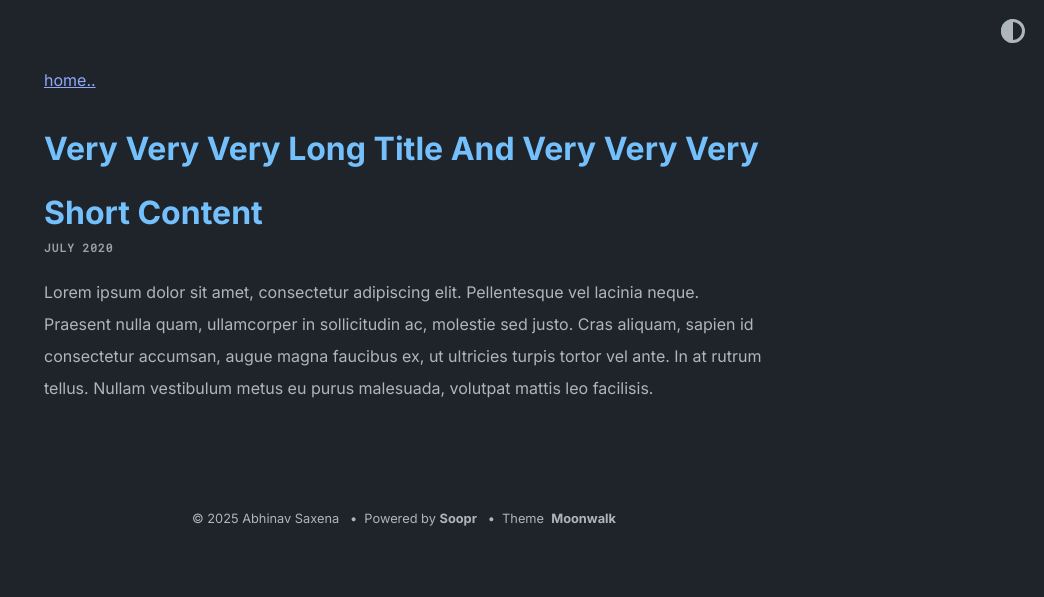
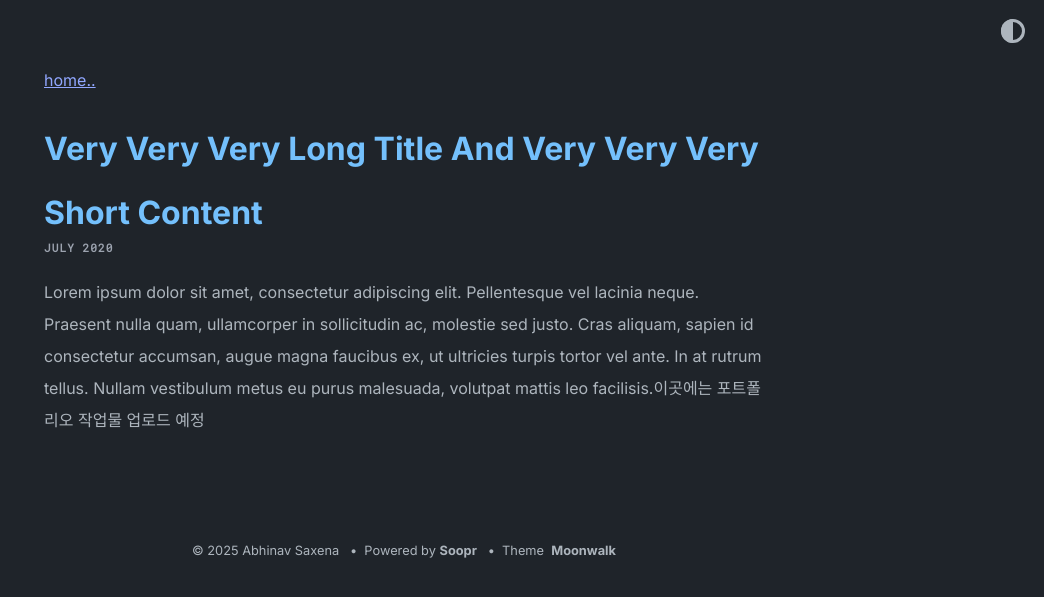
Before and after one commit to BangJeongBin/BangJeongBin.github.io, a Jekyll site: the page built from _posts/2020-07-08-very-very-very-long-title-and-very-very-very-short-content.md, in a window 1280 px wide. Shown: the top 597 px of the page, without its empty margins (236-1280 px from the left). Built offline with Jekyll 4.4.1, drawn with Linux system fonts in a browser that asks for light colours.

Commit message:
Update 2020-07-08-very-very-very-long-title-and-very-very-very-short-content.md

```diff
--- a/_posts/2020-07-08-very-very-very-long-title-and-very-very-very-short-content.md
+++ b/_posts/2020-07-08-very-very-very-long-title-and-very-very-very-short-content.md
@@ -2,4 +2,4 @@
 layout: post
 ---
 
-Lorem ipsum dolor sit amet, consectetur adipiscing elit. Pellentesque vel lacinia neque. Praesent nulla quam, ullamcorper in sollicitudin ac, molestie sed justo. Cras aliquam, sapien id consectetur accumsan, augue magna faucibus ex, ut ultricies turpis tortor vel ante. In at rutrum tellus. Nullam vestibulum metus eu purus malesuada, volutpat mattis leo facilisis.
+Lorem ipsum dolor sit amet, consectetur adipiscing elit. Pellentesque vel lacinia neque. Praesent nulla quam, ullamcorper in sollicitudin ac, molestie sed justo. Cras aliquam, sapien id consectetur accumsan, augue magna faucibus ex, ut ultricies turpis tortor vel ante. In at rutrum tellus. Nullam vestibulum metus eu purus malesuada, volutpat mattis leo facilisis.이곳에는 포트폴리오 작업물 업로드 예정
```
